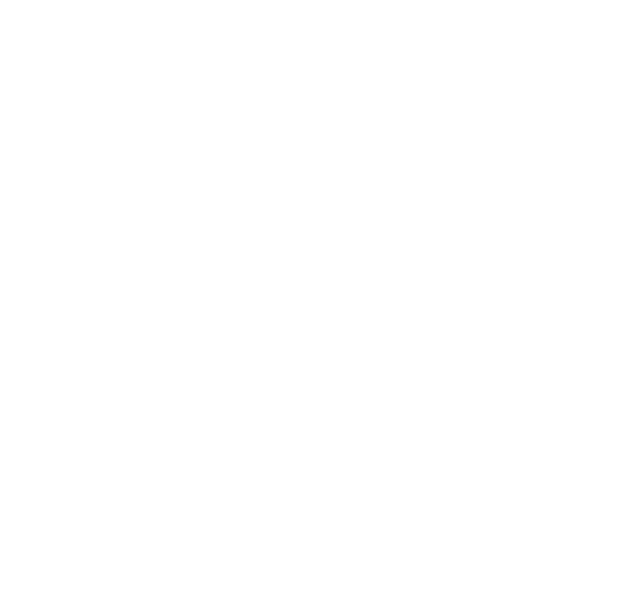
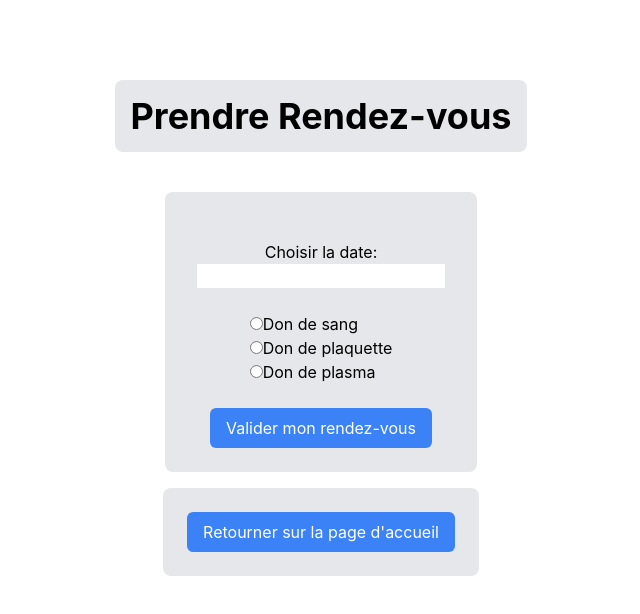
Before and after one commit to Mael-RABOT/efsPW2024FrontEnd, a React (Create React App) app: page /appointment in a window 1280 px wide. Before the commit this address had no page. Shown: the top 614 px of the page, without its empty margins (319-959 px from the left). Built offline with nearby package versions, Linux system fonts and the light colour scheme.

Commit message:
feat(appointment): add appointment creation
Signed-off-by: Mael-RABOT <mael.rabot@epitech.eu>

```diff
--- a/package.json
+++ b/package.json
@@ -13,6 +13,7 @@
     "postcss": "^8.4.33",
     "qrcode.react": "^3.1.0",
     "react": "^18.2.0",
+    "react-datepicker": "^4.25.0",
     "react-dom": "^18.2.0",
     "react-router-dom": "^6.21.3",
     "react-scripts": "5.0.1",
--- a/src/App.js
+++ b/src/App.js
@@ -7,6 +7,7 @@ import {
 import MainPage from "./pages/mainPage"
 import UserQRCode from "./pages/userQRCode"
 import Certification from "./pages/certification"
+import Appointment from "./pages/appointment";
 
 import { Frame } from "./screens/Frame"
 
@@ -19,6 +20,7 @@ function App() {
         <Route path="/preview" element={<Frame />}/>
         <Route path="/userQrCode" element={<UserQRCode />}/>
         <Route path="/certification" element={<Certification />}/>
+        <Route path="/appointment" element={<Appointment />}/>
       </Routes>
     </Router>
   )
--- /dev/null
+++ b/src/components/donationTypeSelector.js
@@ -0,0 +1,43 @@
+import React, { useState } from 'react'
+
+const DonationTypeSelector = (props) => {
+    const { selectedDonationType, setSelectedDonationType } = props
+
+    const handleDonationTypeChange = (event) => {
+        setSelectedDonationType(event.target.value)
+    }
+
+    return (
+        <div>
+            <label>
+                <input
+                    type="radio"
+                    value="sang"
+                    checked={selectedDonationType === 'sang'}
+                    onChange={handleDonationTypeChange}
+                />
+                Don de sang<br/>
+            </label>
+            <label>
+                <input
+                    type="radio"
+                    value="plaquette"
+                    checked={selectedDonationType === 'plaquette'}
+                    onChange={handleDonationTypeChange}
+                />
+                Don de plaquette<br />
+            </label>
+            <label>
+                <input
+                    type="radio"
+                    value="plasma"
+                    checked={selectedDonationType === 'plasma'}
+                    onChange={handleDonationTypeChange}
+                />
+                Don de plasma<br/>
+            </label>
+        </div>
+    )
+}
+
+export default DonationTypeSelector
--- a/src/components/pageChangerButton.js
+++ b/src/components/pageChangerButton.js
@@ -1,5 +1,6 @@
 import React from 'react'
 import { useNavigate } from 'react-router-dom'
+import '../style/section.css';
 
 const PageChangerButton = ({ to, buttonText }) => {
     const navigate = useNavigate()
@@ -9,7 +10,7 @@ const PageChangerButton = ({ to, buttonText }) => {
     }
 
     return (
-        <button onClick={handleClick}>
+        <button onClick={handleClick} className="section-button">
             {buttonText}
         </button>
     )
--- /dev/null
+++ b/src/pages/appointment.js
@@ -0,0 +1,58 @@
+import React, { useState } from 'react'
+import DatePicker from 'react-datepicker'
+import 'react-datepicker/dist/react-datepicker.css'
+import PageChangerButton from '../components/pageChangerButton'
+import DonationTypeSelector from "../components/donationTypeSelector";
+import "../style/section.css"
+import axios from "axios";
+
+const Appointment = () => {
+    const [selectedDate, setSelectedDate] = useState(null)
+    const [selectedDonationType, setSelectedDonationType] = useState(null)
+
+    const handleDateChange = (date) => {
+        setSelectedDate(date)
+    }
+
+    const handleAppointment = () => {
+        if (!selectedDate || !selectedDonationType) return
+        selectedDate.setDate(selectedDate.getDate() + 1)
+        axios.post("http://localhost:8080/appointment", {
+            "date": selectedDate.toISOString().split('T')[0],
+            "donation_type": selectedDonationType
+        }, {
+            headers: {
+                'Content-Type': 'application/json',
+            }
+        }).then((response) => {
+            console.log(response.data)
+        }).catch((error) => {
+            console.log(error)
+        })
+    }
+
+    return (
+        <div className="section-container">
+            <h1 className="section-title">Prendre Rendez-vous</h1>
+            <div className="section-content">
+                <div className="section-button-container">
+                    <p className="mb-2">Choisir la date:</p>
+                    <DatePicker
+                        selected={selectedDate}
+                        onChange={handleDateChange}
+                    />
+                    <br />
+                    <DonationTypeSelector selectedDonationType={selectedDonationType} setSelectedDonationType={setSelectedDonationType}/>
+                </div>
+                <button className="section-button" onClick={handleAppointment}>
+                    Valider mon rendez-vous
+                </button>
+            </div>
+            <div className="section-button-container">
+                <PageChangerButton to="/" buttonText="Retourner sur la page d'accueil"/>
+            </div>
+        </div>
+    )
+}
+
+export default Appointment
--- a/src/pages/mainPage.js
+++ b/src/pages/mainPage.js
@@ -2,6 +2,7 @@ import React, { useEffect, useState } from "react";
 import axios from "axios";
 import PageChangerButton from "../components/pageChangerButton";
 import "../style/mainPage.css";
+import "../style/section.css"
 
 const MainPage = () => {
     const [user, setUser] = useState(null);
@@ -39,24 +40,23 @@ const MainPage = () => {
     };
 
     return (
-        <div className="main-page-container">
-            <h1 className="page-title">Main Page</h1>
+        <div className="section-container">
+            <h1 className="page-title">Don de Sang</h1>
             <div className="user-info">
                 <p>
-                    Your name is {user?.first_name || "X"} {user?.last_name || "X"}<br />
-                    Your blood group is {user?.blood_group || "X"}<br />
-                    Currently, you are on challenge n°{user?.current_challenge_id || "X"}<br /><br />
-                    Your current challenge is: {challenges?.current?.title || "No current challenge"}<br />
-                    This challenge will end on {normalizeDate(challenges?.current?.end_date)}<br /><br />
-                    The next one will be: {challenges?.next?.title || "No upcoming challenge"}<br />
-                    This challenge will start on {normalizeDate(challenges?.next?.start_date)}
+                    {user?.first_name || "X"} {user?.last_name || "X"}<br/>
+                    Mon groupe sanguin : {user?.blood_group || "X"}<br/>
+                    Je suis actuellement au challenge n°{user?.current_challenge_id || "X"}<br/><br/>
+                    Mon objectif actuel: {challenges?.current?.title || "No current challenge"}<br/>
+                    Il termine le {normalizeDate(challenges?.current?.end_date)}<br/><br/>
+                    Mon prochain objectif: {challenges?.next?.title || "No upcoming challenge"}<br/>
+                    Il commence le {normalizeDate(challenges?.next?.start_date)}
                 </p>
             </div>
-            <div className="button-container">
-                <PageChangerButton to="/certification" buttonText="See my last certification" className="rounded-button" />
-            </div>
-            <div className="button-container">
-                <PageChangerButton to="/userQRCode" buttonText="Generate the QR code" className="rounded-button" />
+            <div className="section-button-container">
+                <PageChangerButton to="/certification" buttonText="Voir ma certification" className="rounded-button"/>
+                <PageChangerButton to="/userQRCode" buttonText="Générer mon QR code" className="rounded-button"/>
+                <PageChangerButton to="/appointment" buttonText="Prendre rendez-vous" className="rounded-button"/>
             </div>
         </div>
     );
--- a/src/pages/userQRCode.js
+++ b/src/pages/userQRCode.js
@@ -8,13 +8,13 @@ const UserQRCode = () => {
 
     return (
         <div className="qr-code-container">
-            <h1 className="qr-code-title">User QR Code</h1>
+            <h1 className="qr-code-title">Mon QR code</h1>
             <div className="qr-code">
-                <QRCode value={userId} />
+                <QRCode value={userId.toString()} />
             </div>
             <br />
             <div className="button-container">
-                <PageChangerButton to="/" buttonText="Go back to your profile" className="rounded-button" />
+                <PageChangerButton to="/" buttonText="Retourner sur la page d'acceuil" className="rounded-button" />
             </div>
         </div>
     )
--- a/src/style/certification.css
+++ b/src/style/section.css
@@ -1,26 +1,27 @@
-/* src/style/certification.css */
+/* src/style/section.css */
 
 @import 'tailwindcss/base';
 @import 'tailwindcss/components';
 @import 'tailwindcss/utilities';
 
-.certification-container {
+.section-container {
     @apply flex flex-col items-center m-20;
 }
 
-.certification-title {
+.section-title {
     @apply text-4xl font-bold mb-6 p-4 rounded-lg bg-gray-200; /* Larger font size, bold, margin-bottom, and rounded rectangle */
 }
 
-.certification-content {
-    @apply text-center p-4; /* Center text and add padding */
+.section-content {
+    @apply flex flex-col items-center mt-4 p-4 rounded-lg bg-gray-200; /* Rounded rectangle container with vertical flex layout */
 }
 
-.certification-button-container {
-    @apply flex justify-center mt-4 p-4 rounded-lg bg-gray-200; /* Rounded rectangle container */
+.section-button-container {
+    @apply flex flex-col items-center mt-4 p-4 rounded-lg bg-gray-200; /* Rounded rectangle container with vertical flex layout */
 }
 
-.certification-button {
+
+.section-button {
     @apply rounded-md px-4 py-2 m-2 bg-blue-500 text-white hover:bg-blue-700 transition duration-300;
 }
 
```
Also changed, not shown: src/pages/certification.js (+12 -28 lines), 2 other files (tests, documents, lock files or other folders).
